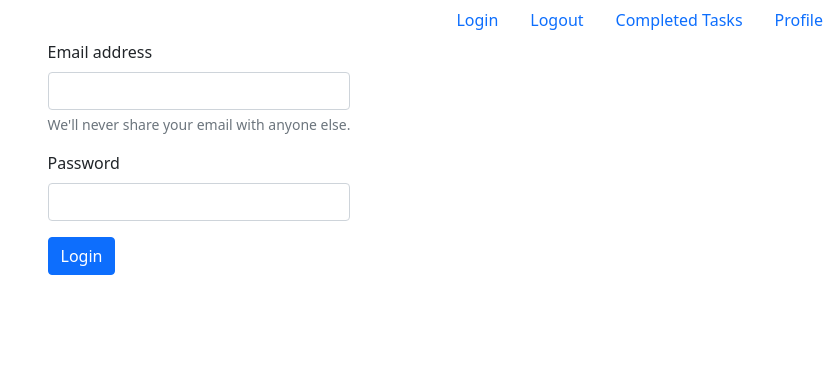
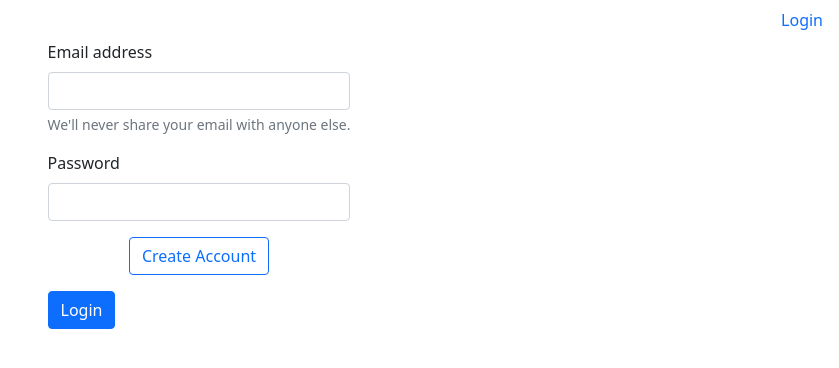
Before and after one commit to PJozeph/simply-todo, a React (Create React App) app: page /login in a window 1280 px wide. Shown: the top 368 px of the page, without its empty margins (441-1280 px from the left). Built offline with nearby package versions, Linux system fonts and the light colour scheme.

Commit message:
sign up works

```diff
--- a/src/components/Pages/Login.js
+++ b/src/components/Pages/Login.js
@@ -1,17 +1,47 @@
+import { useState, useRef } from "react";
+
+import { useDispatch } from "react-redux";
+
+import { signUp } from "../../store/authReducer";
+
 const Login = () => {
 
+    const [isSignUp, setIsSignUp] = useState(false);
+    const emailInputRef = useRef();
+    const passwordInputRef = useRef();
+    const dispatch = useDispatch()
+
+    const isSignUpHandler = () => {
+        setIsSignUp((prevState) => {
+            return !prevState;
+        })
+    }
+
+    const onSignHandler = event => {
+        event.preventDefault();
+
+        if (isSignUp) {
+            dispatch(signUp({ email: emailInputRef.current.value, password: passwordInputRef.current.value }))
+        } else {
+
+        }
+    }
+
     return (
-        <form>
+        <form onSubmit={onSignHandler}>
             <div className="mb-3">
                 <label for="exampleInputEmail1" className="form-label">Email address</label>
-                <input type="email" className="form-control" id="exampleInputEmail1" aria-describedby="emailHelp" />
-                <div id="emailHelp" className="form-text">We'll never share your email with anyone else.</div>
+                <input type="email" className="form-control"  ref={emailInputRef}/>
+                <div className="form-text">We'll never share your email with anyone else.</div>
             </div>
             <div className="mb-3">
                 <label for="exampleInputPassword1" className="form-label">Password</label>
-                <input type="password" className="form-control" id="exampleInputPassword1" />
+                <input type="password" className="form-control" ref={passwordInputRef}/>
             </div>
-            <button type="submit" className="btn btn-primary">Login</button>
+            <div className="mb-3" style={{ display: 'flex', justifyItems: 'center', justifyContent: 'center' }}>
+                <button type="button" class="btn btn-outline-primary" onClick={isSignUpHandler}>{!isSignUp ? 'Create Account' : 'Use Account'}</button>
+            </div>
+            <button type="submit" className="btn btn-primary"> {isSignUp ? 'SignUp' : 'Login'} </button>
         </form>)
 }
 
--- a/src/components/UI/Header/Header.js
+++ b/src/components/UI/Header/Header.js
@@ -1,22 +1,30 @@
-import {Link as NavLink} from "react-router-dom"
+import { Link as NavLink } from "react-router-dom";
+
+import { useSelector } from "react-redux";
 
 const Header = () => {
+
+    const isLoggedIn = useSelector(state => state.auth.isLoggedIn)
 
     return (
         <header>
             <ul className="nav justify-content-end">
+                {!isLoggedIn &&
                     <li className="nav-item">
                         <NavLink className="nav-link active" to="/login">Login</NavLink>
-                </li>
+                    </li>}
+                {isLoggedIn &&
                     <li className="nav-item">
                         <NavLink className="nav-link active" to="#">Logout</NavLink>
-                </li>
+                    </li>}
+                {isLoggedIn &&
                     <li className="nav-item">
                         <NavLink className="nav-link" to="#">Completed Tasks</NavLink>
-                </li>
+                    </li>}
+                {isLoggedIn &&
                     <li className="nav-item">
                         <NavLink className="nav-link" to="#">Profile</NavLink>
-                </li>
+                    </li>}
             </ul>
         </header>)
 }
--- /dev/null
+++ b/src/store/authReducer.js
@@ -0,0 +1,34 @@
+import { createSlice, createAsyncThunk } from '@reduxjs/toolkit';
+
+import axios from "axios"
+
+ export const signUp = createAsyncThunk(
+     'auth/signUp',
+     async user => {
+         console.log(user)
+        const response = await axios.post('https://identitytoolkit.googleapis.com/v1/accounts:signUp?key=AIzaSyDSg1JotvDnX0S3_o1ZgkmtN_SAu0sNuM0',
+            { ...user, returnSecureToken : true})
+            .then(response => { return response.data });
+        return response;
+    }
+ )
+
+ const initialState = {
+    isLoggedIn : false,
+    token : null,
+    expirationTime: null
+ };
+
+const authSlice = createSlice({
+    name :'authReducer',
+    initialState,
+    extraReducers : {
+        [signUp.fulfilled] : (state, action) => {
+            state.token = action.payload;
+            state.isLoggedIn = true;
+        }
+    }
+});
+
+export const authActions = authSlice.actions;
+export default authSlice.reducer;
--- a/src/store/index.js
+++ b/src/store/index.js
@@ -1,10 +1,12 @@
 
 import { configureStore } from '@reduxjs/toolkit'
 import taskReducer from './taskReducer'
+import authReducer from "./authReducer";
 
 const store = configureStore({
   reducer: {
-    todo: taskReducer
+    todo: taskReducer,
+    auth: authReducer
   },
 });
 
```
Also changed, not shown: src/store/authReaducer.js (deleted, +0 -12 lines). Lines whose indentation alone changed are shown as unchanged.
